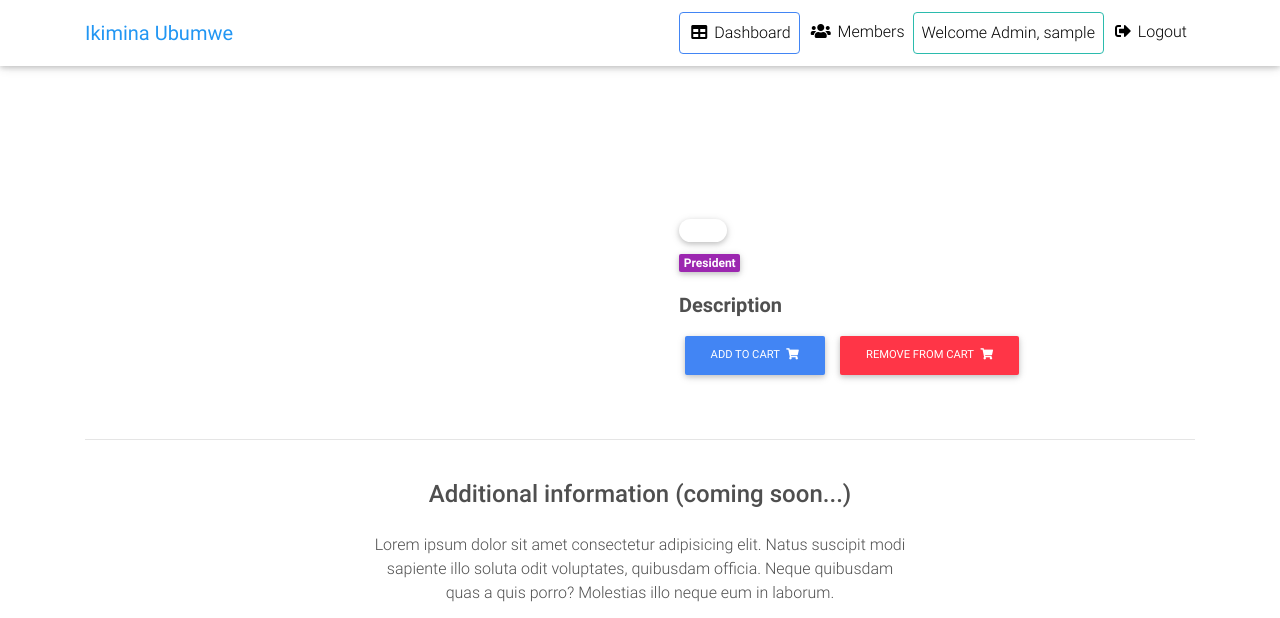
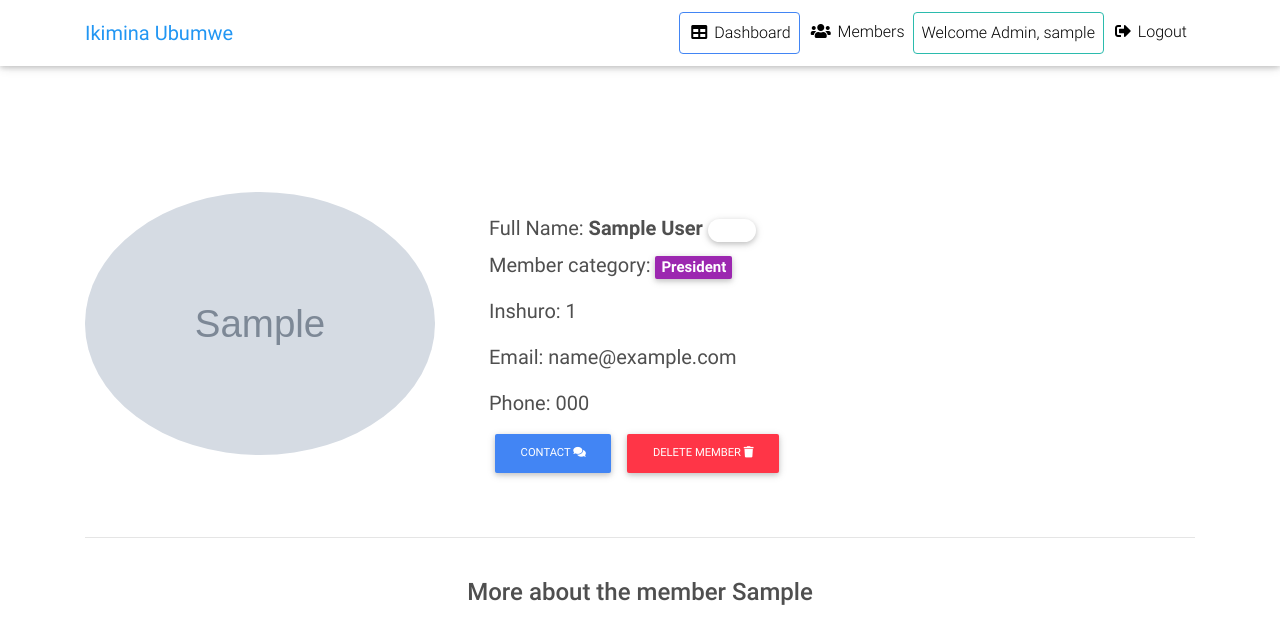
Before and after one commit to jonesea7/ubumweGroup, a Django app: page /member/sample/ in a window 1280 px wide. Shown: the top 618 px of the page. Run offline with Django 3.2, Linux system fonts and the light colour scheme; a user stored in the database is signed in; tables that the repository leaves empty hold one stand-in row (values such as "Sample post"); grey boxes marked "Sample" are stand-in pictures; some libraries are stand-ins or nearby versions.

Commit message:
created member profile page, refactored home and models

```diff
--- a/ubumwe_app/models.py
+++ b/ubumwe_app/models.py
@@ -49,6 +49,14 @@ class Member(models.Model):
         for contrib in self.contributions.all():
             total += contrib.amount
         return total
+
+    def get_full_name(self):
+        return f"{self.first_name} {self.last_name}"
+
+    def get_absolute_url(self):
+        return reverse('ubumwe_app:member', kwargs={
+                'slug': self.slug
+            })
 
     def save(self, *args, **kwargs):
         self.slug = slugify(self.first_name)
--- a/ubumwe_app/templates/member.html
+++ b/ubumwe_app/templates/member.html
@@ -11,15 +11,15 @@
       <div class="row wow fadeIn">
 
         <!--Grid column-->
-        <div class="col-md-6 mb-4">
+        <div class="col-md-4 mb-4">
 
-          <img src="{{ object.item_image.url }}" class="img-fluid" alt="">
+          <img style="border-radius: 50%" src="{{ member.member_image.url }}" class="img-fluid" alt="">
 
         </div>
         <!--Grid column-->
 
         <!--Grid column-->
-        <div class="col-md-6 mb-4">
+        <div class="col-md-8 mb-4">
 
           <!--Content-->
           <div class="p-4">
@@ -27,47 +27,29 @@
             <div class="mb-3">
                 <h5>
                   <strong>
-                    <span class="dark-grey-text">{{ item.title }}
-                      <span class="badge badge-pill {{ item.get_label_display }}-color" >New</span>
+                    Full Name: <span class="lead font-weight-bold">{{ member.get_full_name }}
+                      <span class="badge badge-pill {{ member.get_label_display }}-color" >New</span>
                     </span>
                   </strong>
                 </h5>
-              <span href="">
-                <span class="badge purple mr-1">{{ object.get_category_display }}</span>
+              <span href="" class="lead font-weight-normal">
+                Member category: <span class="badge purple mr-1">{{ object.get_category_display }}</span>
               </span>
-{#              <a href="">#}
-{#                <span class="badge blue mr-1">New</span>#}
-{#              </a>#}
-{#              <a href="">#}
-{#                <span class="badge red mr-1">Bestseller</span>#}
-{#              </a>#}
             </div>
 
-            <p class="lead">
-              {% if object.discount_price %}
-                  <span class="mr-1">
-                      <del>{{ object.price }}</del>
-                  </span>
-                  <span class="blue-text">{{ object.discount_price }}</span>
-              {% else %}
-                  <span class="blue-text">{{ object.price }}</span>
-              {% endif %}
-            </p>
+              <p class="lead">
+                  <span class="lead font-weight-normal">Inshuro: {{ member.inshuro }}</span>
+              </p>
+              <p class="lead font-weight-normal">Email: {{ member.email }}</p>
+              <p class="lead font-weight-normal">Phone: {{ member.phone }}</p>
 
-            <p class="lead font-weight-bold">Description</p>
 
             <p>{{ object.description }}</p>
 
-{#            <form class="d-flex justify-content-left">#}
-{#              <!-- Default input -->#}
-{#              <input type="number" value="1" aria-label="Search" class="form-control" style="width: 100px">#}
-{##}
-{#            </form>#}
-              <a href="{{ object.get_add_to_cart_url }}" class="btn btn-primary btn-md my-0 p" >Add to cart
-                  <i class="fas fa-shopping-cart ml-1"></i>
+              <a href="{{ object.get_add_to_cart_url }}" class="btn btn-primary btn-md my-0 p" >Contact <i class="fas fa-comments"></i>
               </a>
-              <a href="{{ object.get_remove_from_cart_url }}" class="btn btn-danger btn-md my-0 p" >Remove from cart
-                  <i class="fas fa-shopping-cart ml-1"></i>
+              <a href="{{ object.get_remove_from_cart_url }}" class="btn btn-danger btn-md my-0 p" >Delete member
+                  <i class="fas fa-trash"></i>
               </a>
 
           </div>
@@ -87,11 +69,9 @@
         <!--Grid column-->
         <div class="col-md-6 text-center">
 
-          <h4 class="my-4 h4">Additional information (coming soon...)</h4>
+          <h4 class="my-4 h4">More about the member {{ member.first_name }} </h4>
 
-          <p>Lorem ipsum dolor sit amet consectetur adipisicing elit. Natus suscipit modi sapiente illo soluta odit
-            voluptates,
-            quibusdam officia. Neque quibusdam quas a quis porro? Molestias illo neque eum in laborum.</p>
+          <p>Amakuru arambuye kuri {{ member.first_name }}. More content coming soon...</p>
 
         </div>
         <!--Grid column-->
@@ -99,35 +79,62 @@
       </div>
       <!--Grid row-->
 
-      <!--Grid row-->
-      <div class="row wow fadeIn">
 
-        <!--Grid column-->
-        <div class="col-lg-4 col-md-12 mb-4">
 
-          <img src="https://mdbootstrap.com/img/Photos/Horizontal/E-commerce/Products/11.jpg" class="img-fluid" alt="">
+    <!--Main layout-->
+  <main>
+    <div class="container">
 
-        </div>
-        <!--Grid column-->
+        <div class="table-responsive text-nowrap">
+          <table class="table">
+            <thead>
+              <tr>
+                <th scope="col">#</th>
+                <th scope="col">Contribution date</th>
+                <th scope="col">Amount Saved</th>
+                <th scope="col">Ayo yasigayemo</th>
+              </tr>
+            </thead>
+            <tbody>
+            {% for contribution in member.contributions.all  %}
 
-        <!--Grid column-->
-        <div class="col-lg-4 col-md-6 mb-4">
+              <tr>
+                  <td scope="row">{{ forloop.counter }}</td>
+                  <td>{{ contribution.date_contributed }}</td>
+                  <td>{{ contribution.amount }} Frw</td>
+                  <td>0  Frw</td>
+              </tr>
+                {% empty %}
+                <tr>
+                    <td colspan="5">You cart is empty!</td>
+                </tr>
 
-          <img src="https://mdbootstrap.com/img/Photos/Horizontal/E-commerce/Products/12.jpg" class="img-fluid" alt="">
+            {% endfor %}
+                <tr>
+                    <td colspan="3" ><b>Total ya {{ member.first_name }}</b></td>
+                    {% if member.get_total_saved %}
+                        <td class="btn-primary"> <b>{{ member.get_total_saved }} Frw</b> </td>
+                    {% else %}
+                        <td class="btn-primary"> <b>0 Frw</b> </td>
+                    {% endif %}
+                </tr>
+                <tr>
+                    <td colspan="5">
+{#                        <a href="#" class="btn btn-primary float-right ml-2">Print this table</a>#}
+{#                        <a href="{% url 'ubumwe_app:checkout' %}" class="btn btn-warning float-right">Proceed to checkout</a>#}
+                    </td>
+                </tr>
+            </tbody>
+          </table>
 
-        </div>
-        <!--Grid column-->
+</div>
 
-        <!--Grid column-->
-        <div class="col-lg-4 col-md-6 mb-4">
+    </div>
+  </main>
+  <!--Main layout-->
 
-          <img src="https://mdbootstrap.com/img/Photos/Horizontal/E-commerce/Products/13.jpg" class="img-fluid" alt="">
 
-        </div>
-        <!--Grid column-->
 
-      </div>
-      <!--Grid row-->
 
     </div>
   </main>
```
Also changed, not shown: ubumwe_app/templates/home.html (+8 -8 lines), media/10391906_852699648176022_2038347521620598731_n.jpg (added).
